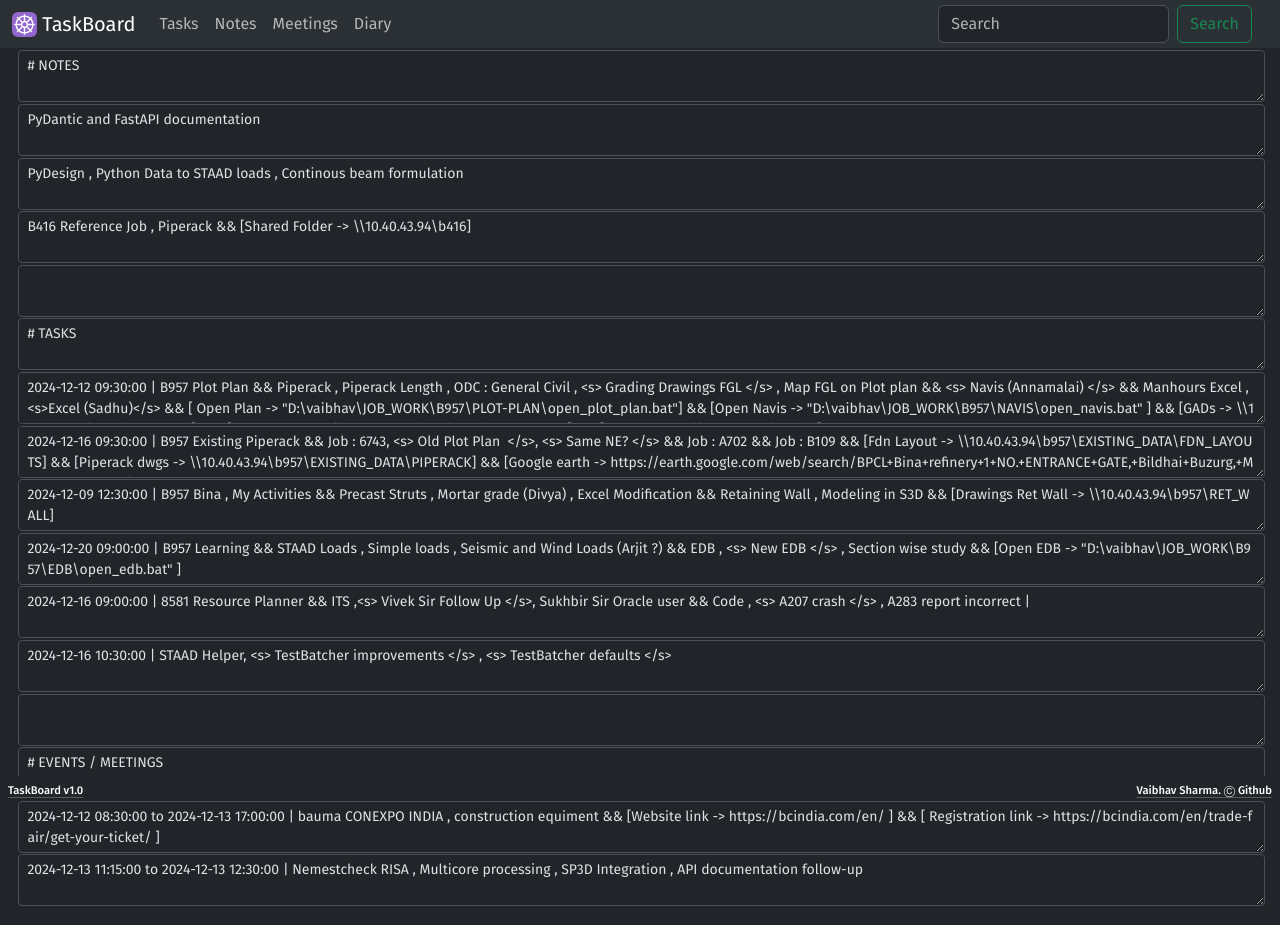
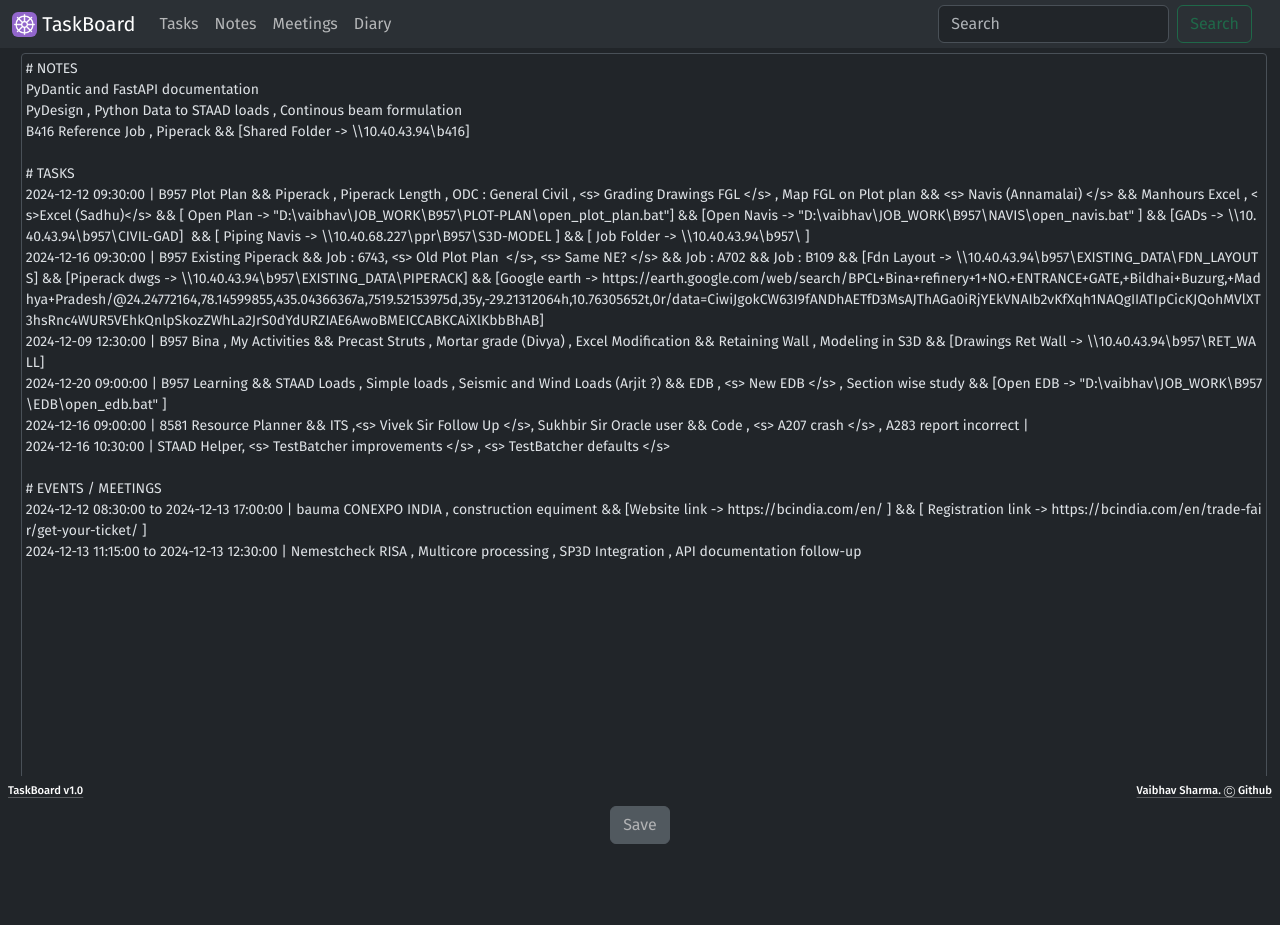
Before and after one commit to vsharma2430/TaskBoard, a FastAPI app: page /diary/ in a window 1280 px wide. After the commit the page ends 844 px from the top, so only its background shows below. Run offline with FastAPI, Linux system fonts and the light colour scheme; some libraries are stand-ins or nearby versions.

Commit message:
UI improved

```diff
--- a/server_app/main.py
+++ b/server_app/main.py
@@ -17,7 +17,7 @@ async def root(request: Request):
     return templates.TemplateResponse(
         request=request,
         name=template_home,
-        context={**common_context,**diary},
+        context={**common_context,**diary,'diary_context':0},
     )
 
 @app.get('/task/',response_class=HTMLResponse)
@@ -57,5 +57,5 @@ async def root(request: Request):
     return templates.TemplateResponse(
         request=request,
         name=template_home_diary,
-        context={**common_context,'data':diary},
+        context={**common_context,'data':'\n'.join(diary)},
     )
--- a/templates/diary_data.html
+++ b/templates/diary_data.html
@@ -1,5 +1,7 @@
 <form class="p-1 wrap" style="margin:1%;margin-top:3.5%;width: 98%;word-break: break-all;">
-    {% for line in data %}
-        <textarea readonly class="form-control form-control-sm" type="text" style="margin: 0.1Rem;width: 100%;word-wrap: break-word;word-break: break-all;">{{line}}</textarea>
-    {% endfor %}
+    <textarea class="form-control form-control-sm m-1 p-1" rows="35" type="text" style="margin: 0.1Rem;width: 100%;height: 75%;word-wrap: break-word;word-break: break-all;">{{data}}</textarea>
+
+    <div class="d-grid m-1 p-1 justify-content-md-center">
+        <button type="button" class="btn btn-secondary center" disabled>Save</button>
+    </div>
 </form>
--- a/templates/home.html
+++ b/templates/home.html
@@ -48,7 +48,9 @@
 
         </div>
 
-      {% include 'quotes.html' %}
+      {% if diary_context == 0 %}
+        {% include 'quotes.html' %}
+      {% endif %}
 
       {% include 'bottom_bar.html' %}
 
--- a/templates/top_navbar.html
+++ b/templates/top_navbar.html
@@ -33,8 +33,8 @@
         </span>
 
         <form class="d-flex" role="search" style="margin-right: 1rem;">
-            <input class="form-control me-2" type="search" placeholder="Search" aria-label="Search">
-            <button class="btn btn-outline-success" type="submit">Search</button>
+            <input class="form-control me-2" type="search" placeholder="Search" aria-label="Search" readonly>
+            <button class="btn btn-outline-success" type="submit" disabled>Search</button>
         </form>
 
     </div>
```
